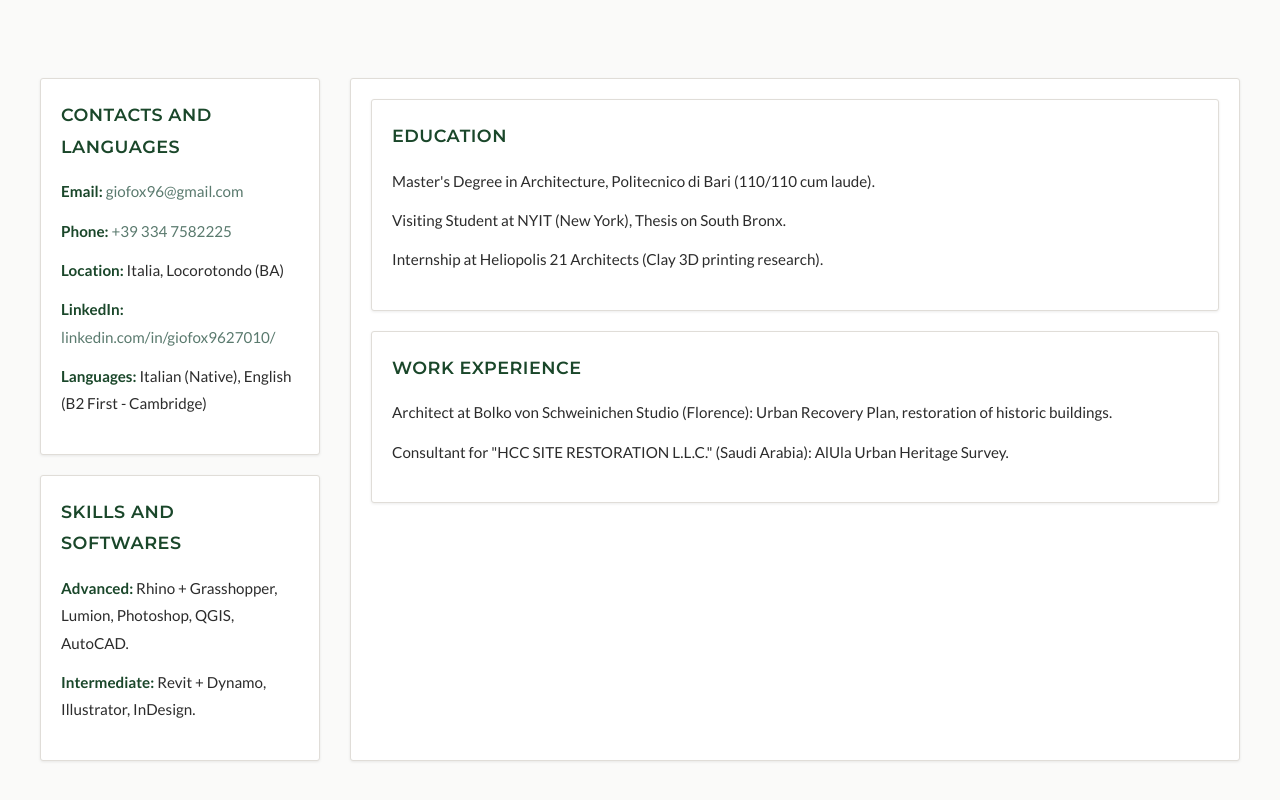
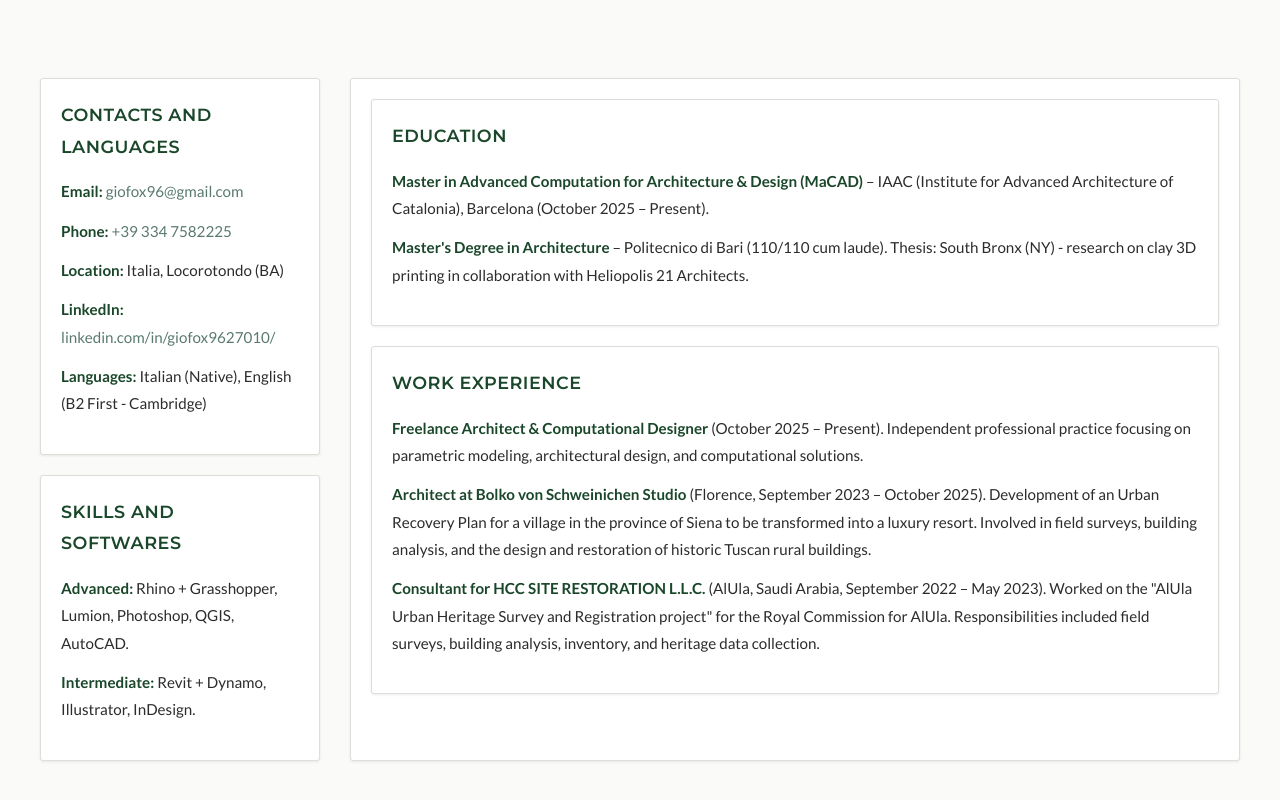
Before and after one commit to giofox96-iaac/HTML_CV_PORTFOLIO_github_iaac_2, a plain HTML site: page index.html in a window 1280 px wide. Shown: the part 610-1410 px from the top of the page. Drawn offline with Linux system fonts and the light colour scheme.

Commit message:
work and education update
work experience and education update

```diff
--- a/index.html
+++ b/index.html
@@ -51,16 +51,16 @@
             <section id="education">
                 <h3>Education</h3>
                 <ul>
-                    <li>Master's Degree in Architecture, Politecnico di Bari (110/110 cum laude).</li>
-                    <li>Visiting Student at NYIT (New York), Thesis on South Bronx.</li>
-                    <li>Internship at Heliopolis 21 Architects (Clay 3D printing research).</li>
+                    <li><strong>Master in Advanced Computation for Architecture & Design (MaCAD)</strong> – IAAC (Institute for Advanced Architecture of Catalonia), Barcelona (October 2025 – Present).</li>
+                    <li><strong>Master's Degree in Architecture</strong> – Politecnico di Bari (110/110 cum laude). Thesis: South Bronx (NY) - research on clay 3D printing in collaboration with Heliopolis 21 Architects.</li>
                 </ul>
             </section>
             <section id="work">
                 <h3>Work Experience</h3>
                 <ul>
-                    <li>Architect at Bolko von Schweinichen Studio (Florence): Urban Recovery Plan, restoration of historic buildings.</li>
-                    <li>Consultant for "HCC SITE RESTORATION L.L.C." (Saudi Arabia): AlUla Urban Heritage Survey.</li>
+                    <li><strong>Freelance Architect & Computational Designer</strong> (October 2025 – Present). Independent professional practice focusing on parametric modeling, architectural design, and computational solutions.</li>
+                    <li><strong>Architect at Bolko von Schweinichen Studio</strong> (Florence, September 2023 – October 2025). Development of an Urban Recovery Plan for a village in the province of Siena to be transformed into a luxury resort. Involved in field surveys, building analysis, and the design and restoration of historic Tuscan rural buildings.</li>
+                    <li><strong>Consultant for HCC SITE RESTORATION L.L.C.</strong> (AlUla, Saudi Arabia, September 2022 – May 2023). Worked on the "AlUla Urban Heritage Survey and Registration project" for the Royal Commission for AlUla. Responsibilities included field surveys, building analysis, inventory, and heritage data collection.</li>
                 </ul>
             </section>
         </section>
```
